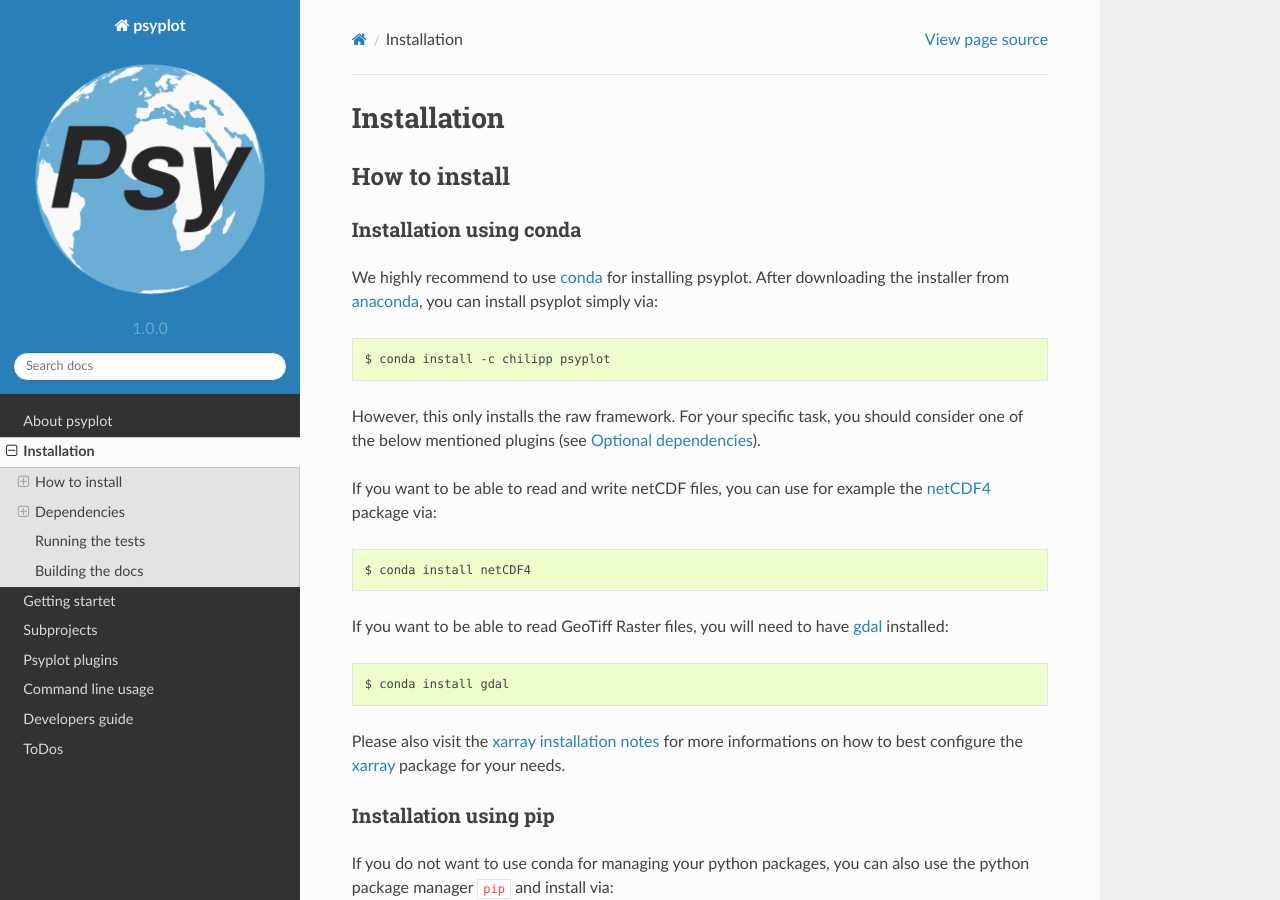
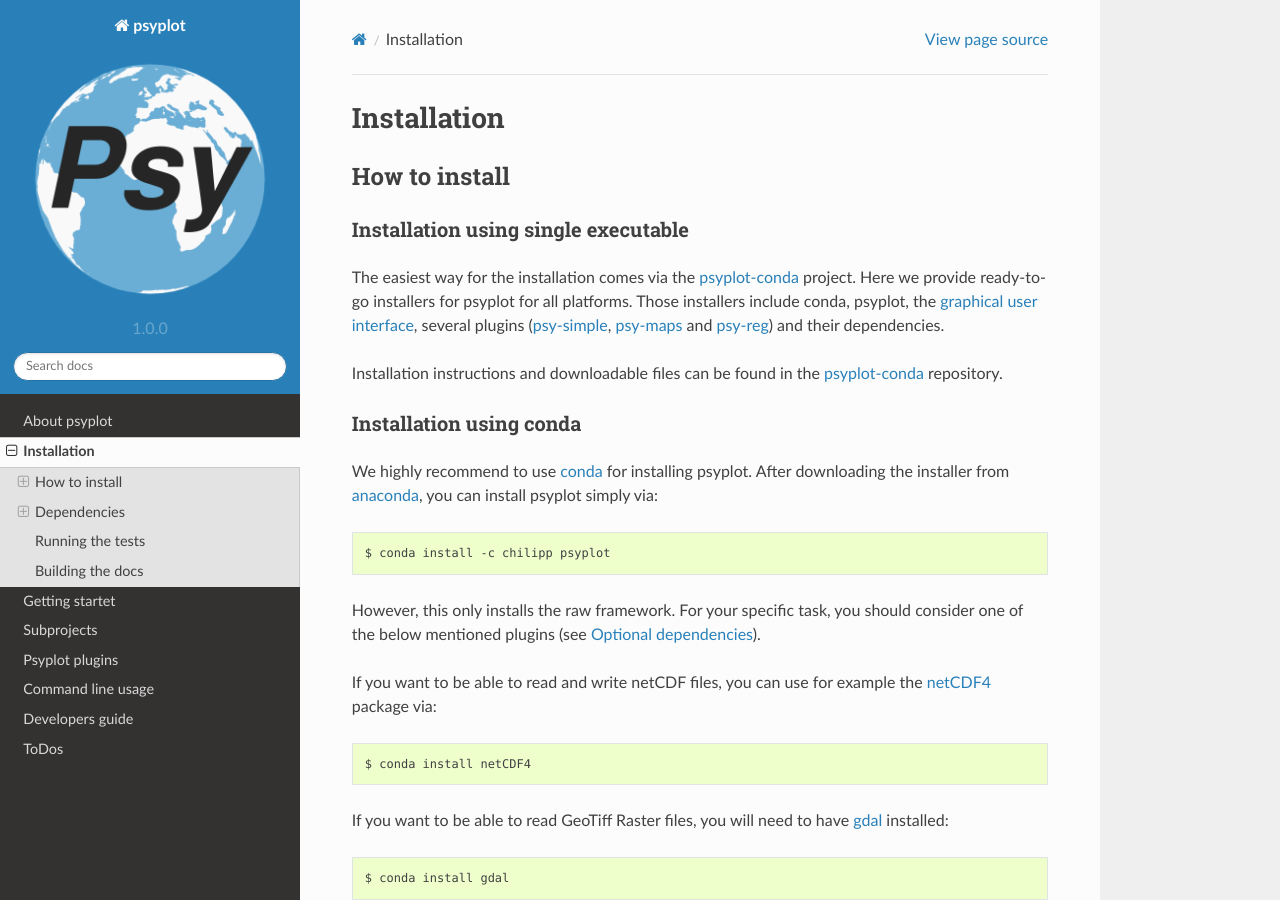
Before and after one commit to psyplot/psyplot, a Sphinx documentation site: the page built from docs/installing.rst, in a window 1280 px wide and 900 px high. Built offline with Sphinx 7.4.7 and the Read the Docs theme 2.0.0, drawn with Linux system fonts in a browser that asks for light colours; pages that are not in the unit, such as notebooks, are missing from menus.

Commit message:
Added note to psyplot-conda

```diff
--- a/docs/installing.rst
+++ b/docs/installing.rst
@@ -7,6 +7,23 @@
 
 How to install
 --------------
+
+Installation using single executable
+^^^^^^^^^^^^^^^^^^^^^^^^^^^^^^^^^^^^
+The easiest way for the installation comes via the psyplot-conda_ project.
+Here we provide ready-to-go installers for psyplot for all
+platforms. Those installers include conda, psyplot, the
+`graphical user interface`_, several plugins (psy-simple_,
+psy-maps_ and psy-reg_) and their dependencies.
+
+Installation instructions and downloadable files can be found in the
+psyplot-conda_ repository.
+
+.. _psyplot-conda: https://github.com/Chilipp/psyplot-conda
+.. _graphical user interface: https://github.com/Chilipp/psyplot-gui
+.. _psy-simple: https://github.com/Chilipp/psy-simple
+.. _psy-maps: https://github.com/Chilipp/psy-maps
+.. _psy-reg: https://github.com/Chilipp/psy-reg
 
 Installation using conda
 ^^^^^^^^^^^^^^^^^^^^^^^^
```
